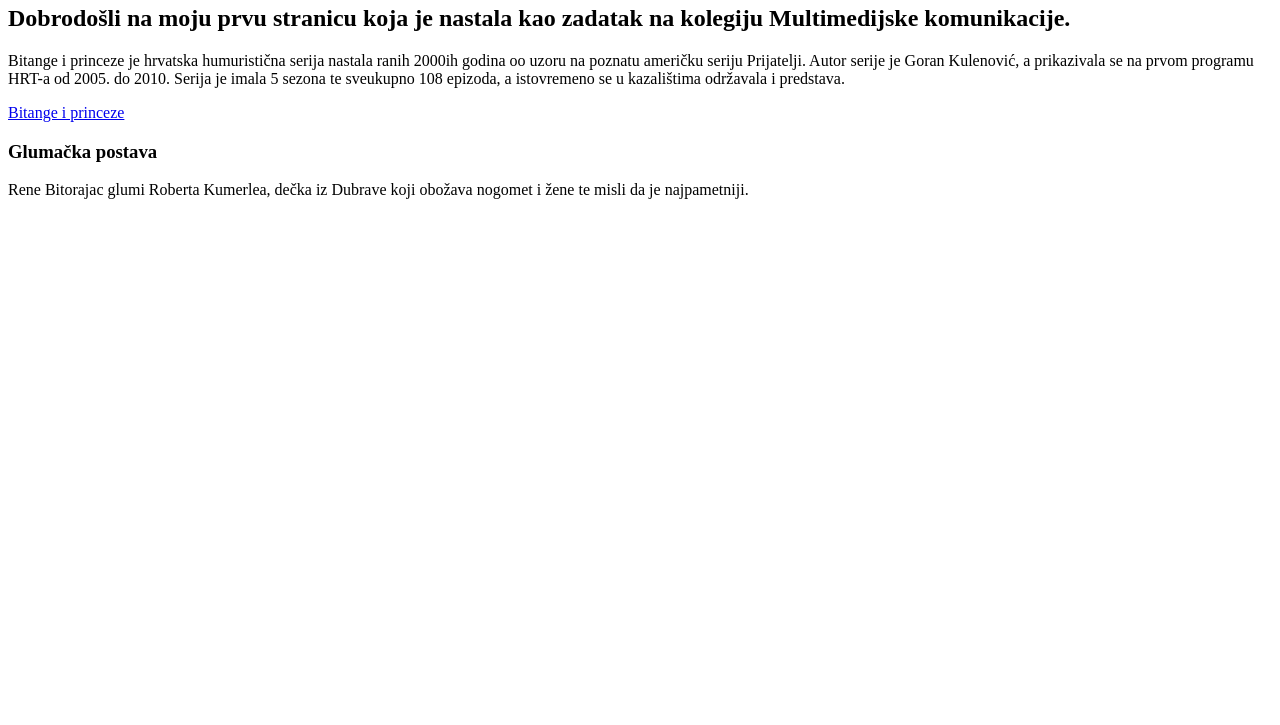
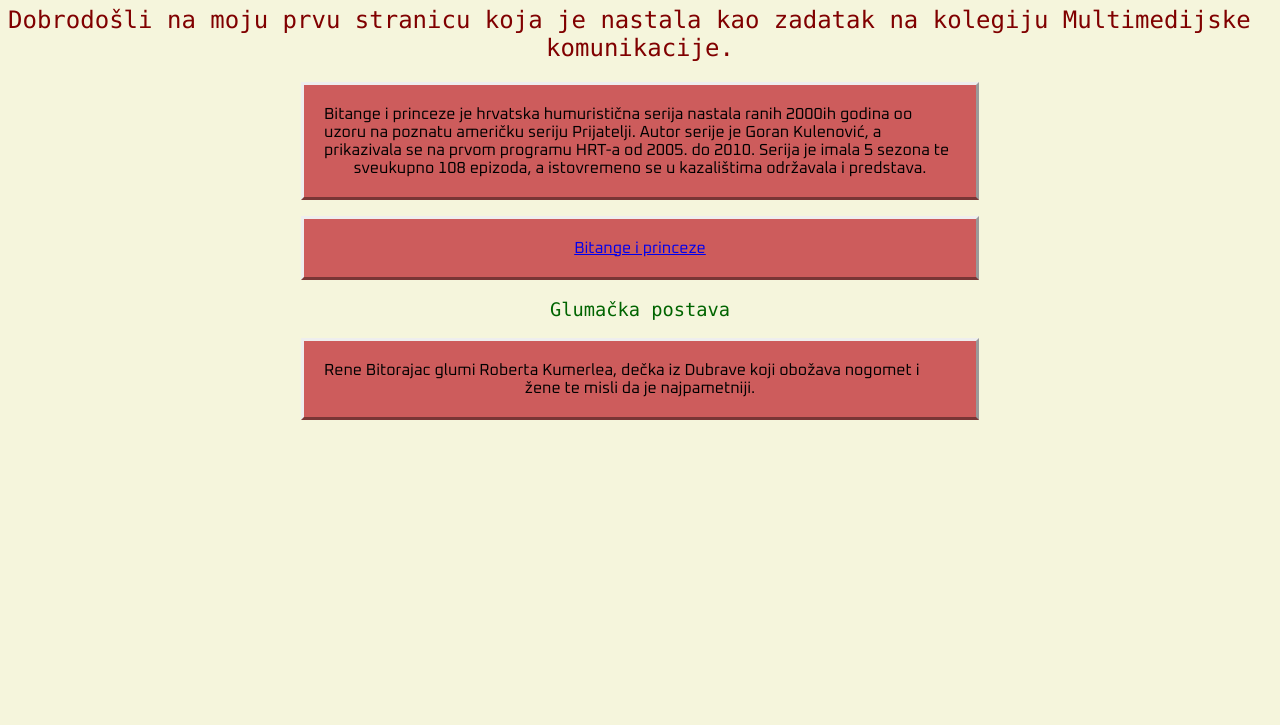
Before and after one commit to mateakisur/prva-zadaca, a plain HTML site: page index.html in a window 1280 px wide. Shown: the part 75-800 px from the top of the page. Drawn offline with Linux system fonts and the light colour scheme.

Commit message:
Update index.html

```diff
--- a/index.html
+++ b/index.html
@@ -1,7 +1,7 @@
 <!doctype html>
 <html>
 <head>
-	<link rel="stylesheet" href="css bitange i princeze-mateakisur.css">
+	<link rel="stylesheet" href="css bitange i princeze-mateakisur (2).css">
 	<link href="https://fonts.googleapis.com/css2?family=Oxanium:wght@400&display=swap" rel="stylesheet">
 <meta charset="utf-8">
 <title>Prva zadaća</title>
```
